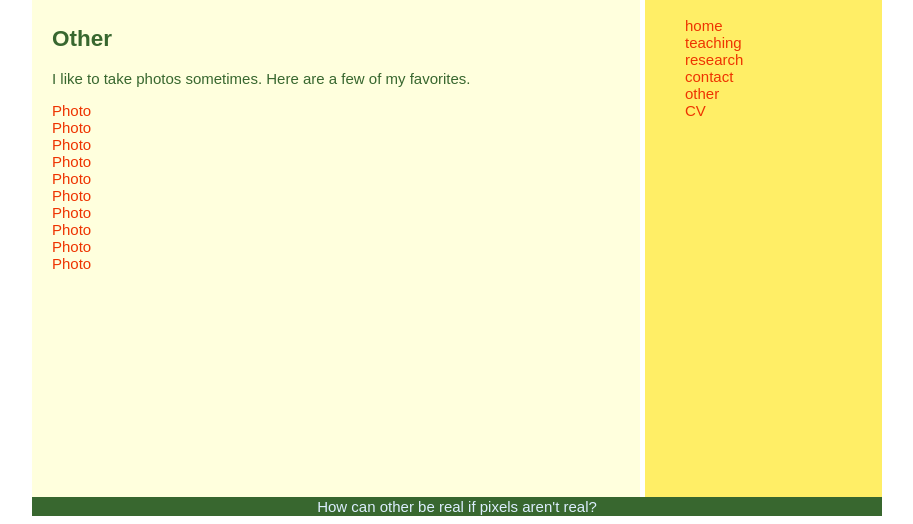
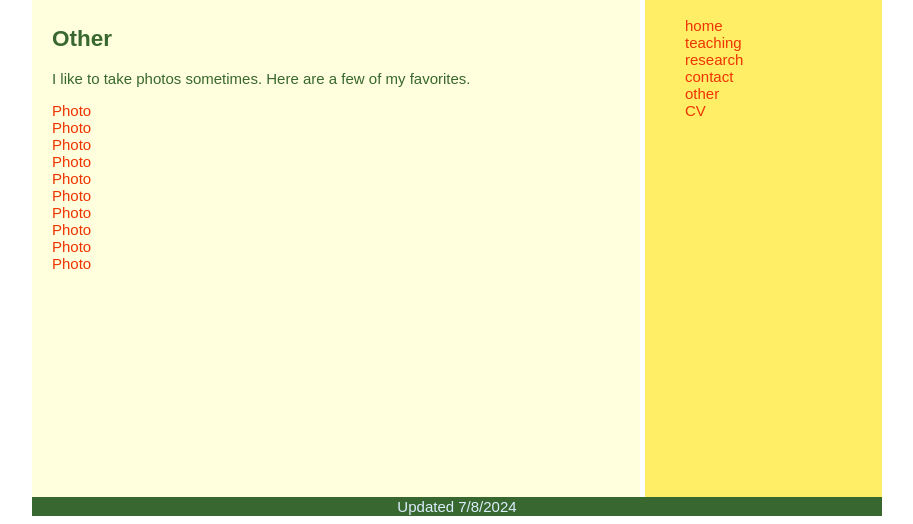
Before and after one commit to Belnoch/belnoch.github.io, a plain HTML site: page other.html in a window 1280 px wide. Shown: the part 300-824 px from the top of the page, without its empty margins (183-1096 px from the left). Drawn offline with Linux system fonts and the light colour scheme.

Commit message:
Update other.html

```diff
--- a/other.html
+++ b/other.html
@@ -58,7 +58,7 @@
 </div> <!--right container-->
 
 <div id="footer">
-	How can other be real if pixels aren't real?
+	Updated 7/8/2024
 </div> <!--footer -->
 
 <!--/div--> <!--wrapper -->
```
